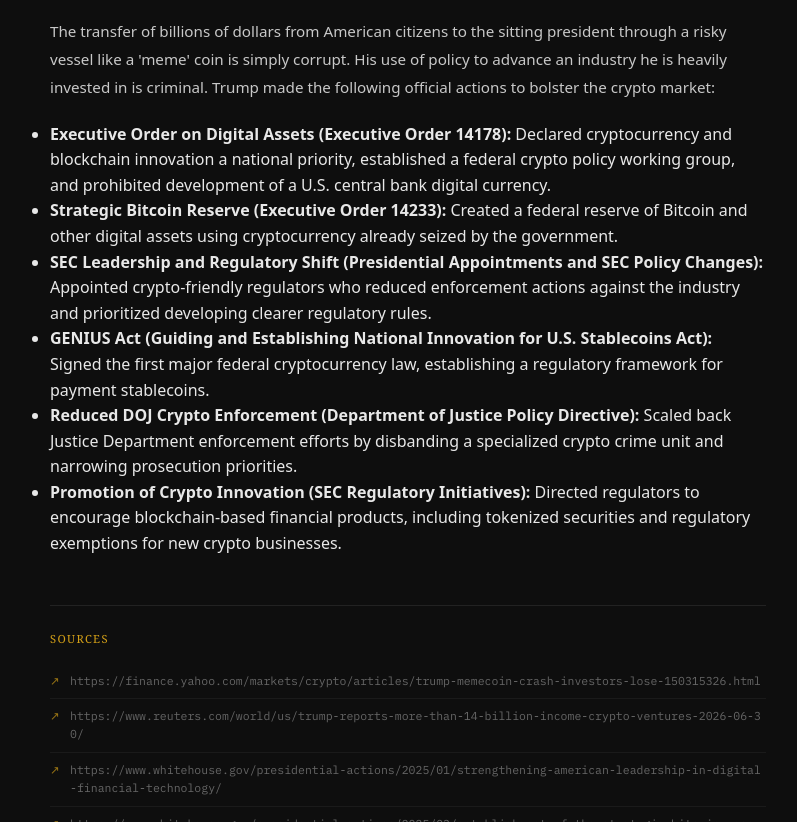
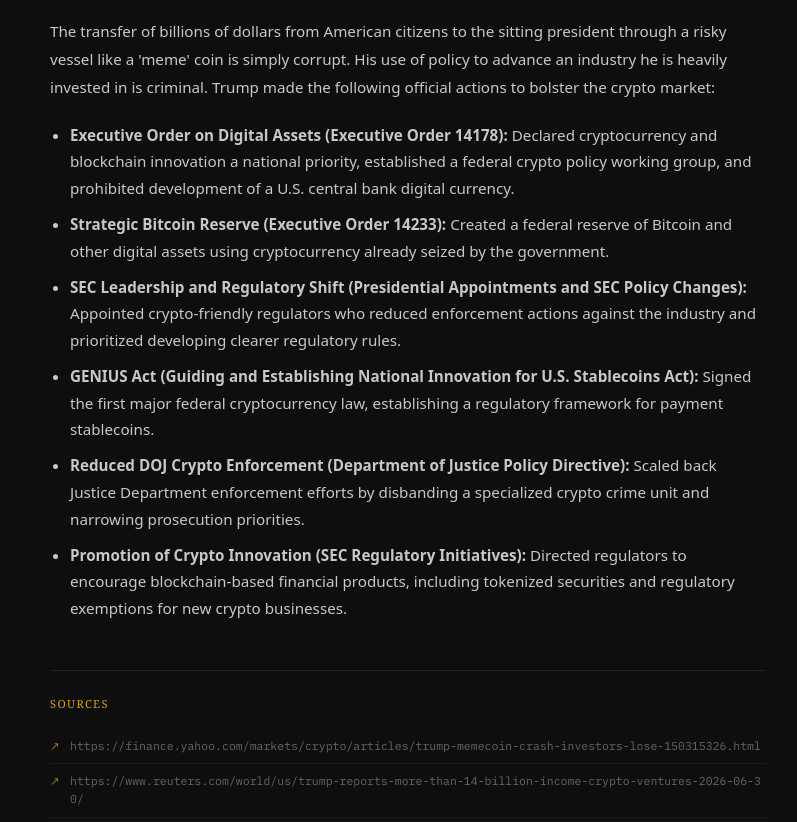
Before and after one commit to jawelch/TrumpDossier, a plain HTML site: page actions/crypto-scam.html in a window 1280 px wide. Shown: the part 441-1263 px from the top of the page, without its empty margins (232-1029 px from the left). Drawn offline with Linux system fonts and the light colour scheme.

Commit message:
Update site-entry.css

```diff
--- a/css/site-entry.css
+++ b/css/site-entry.css
@@ -196,6 +196,21 @@
   border-top: 0.5px solid var(--border);
 }
 
+/* ── LISTS ── */
+main.content ul {
+  margin: 0 0 1.5rem 1.25rem;
+  padding: 0;
+}
+main.content li {
+  color: var(--body-text);
+  font-size: 0.95rem;
+  line-height: 1.75;
+  margin-bottom: 0.6rem;
+}
+main.content li:last-child {
+  margin-bottom: 0;
+}
+
 /* ── TABLE (for structured comparisons, e.g. issue/law tables) ── */
 main.content table {
   width: 100%;
```
